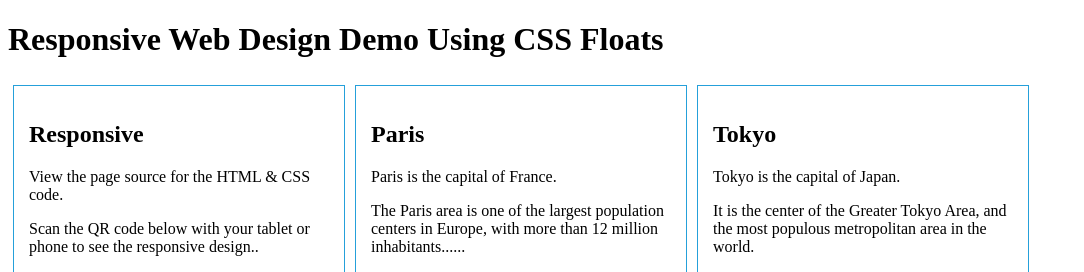
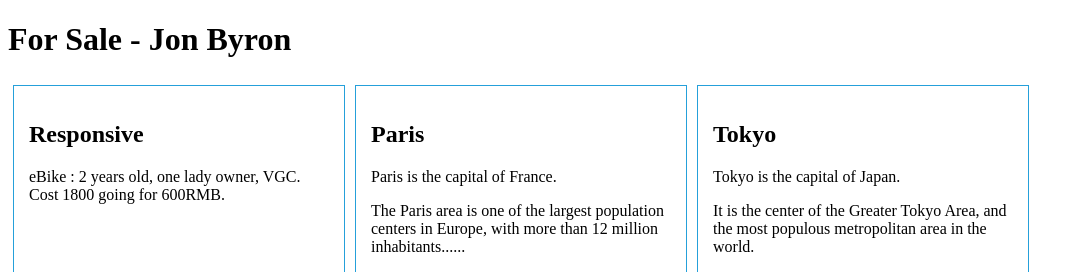
Before and after one commit to DevXel/quozr, a plain HTML site: page index.html in a window 1280 px wide. Shown: the top 272 px of the page, without its empty margins (0-1084 px from the left). Drawn offline with Linux system fonts and the light colour scheme; grey boxes are pictures that could not be loaded.

Commit message:
Update index.html

```diff
--- a/index.html
+++ b/index.html
@@ -28,11 +28,11 @@
 
     <body style="min-height: 343px; height: auto; background: transparent; overflow: hidden;" contenteditable="true">
         <div class="content">
-        <h1>Responsive Web Design Demo Using CSS Floats</h1>
+        <h1>For Sale - Jon Byron</h1>
         <div class="city">
         <h2>Responsive</h2>
-        <p>View the page source for the HTML &amp; CSS code.</p>
-        <p>Scan the QR code below with your tablet or phone to see the responsive design..
+        <p>eBike : 2 years old, one lady owner, VGC. Cost 1800 going for 600RMB.</p>
+        <p>
         <br />
         <br />
         <img alt="" src="/Folders/devxel/MyImages/Responsive/responsiveqrcode.jpg" />
```
